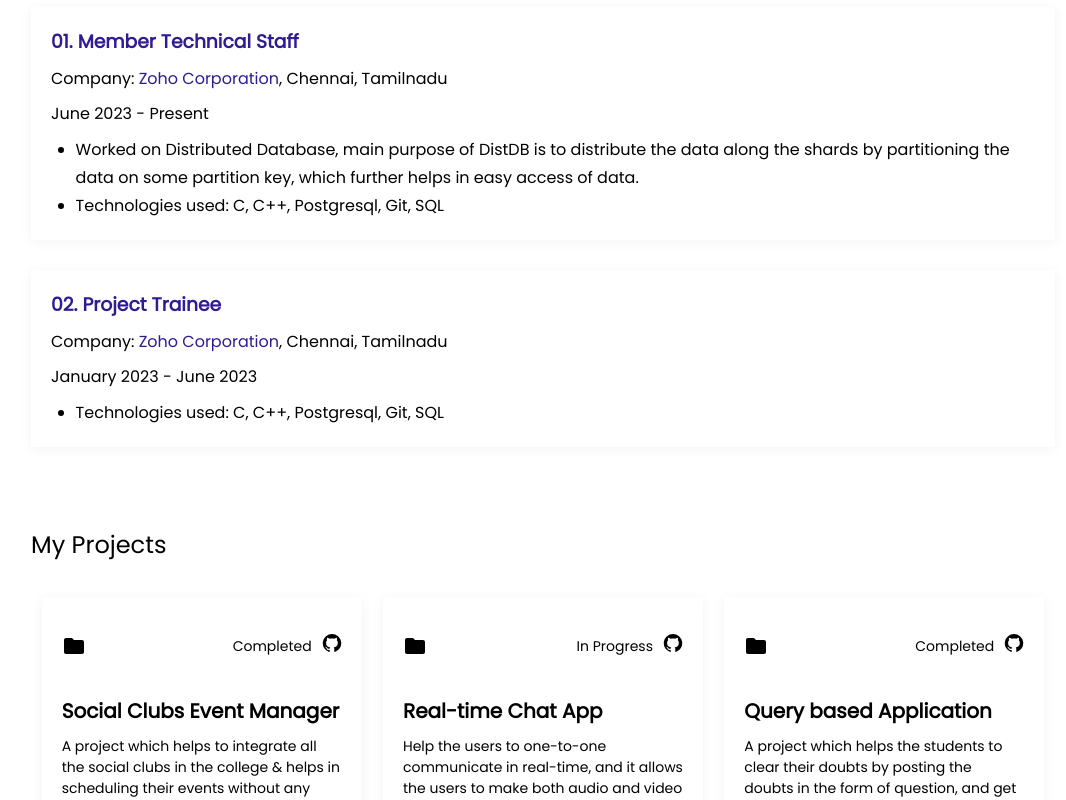
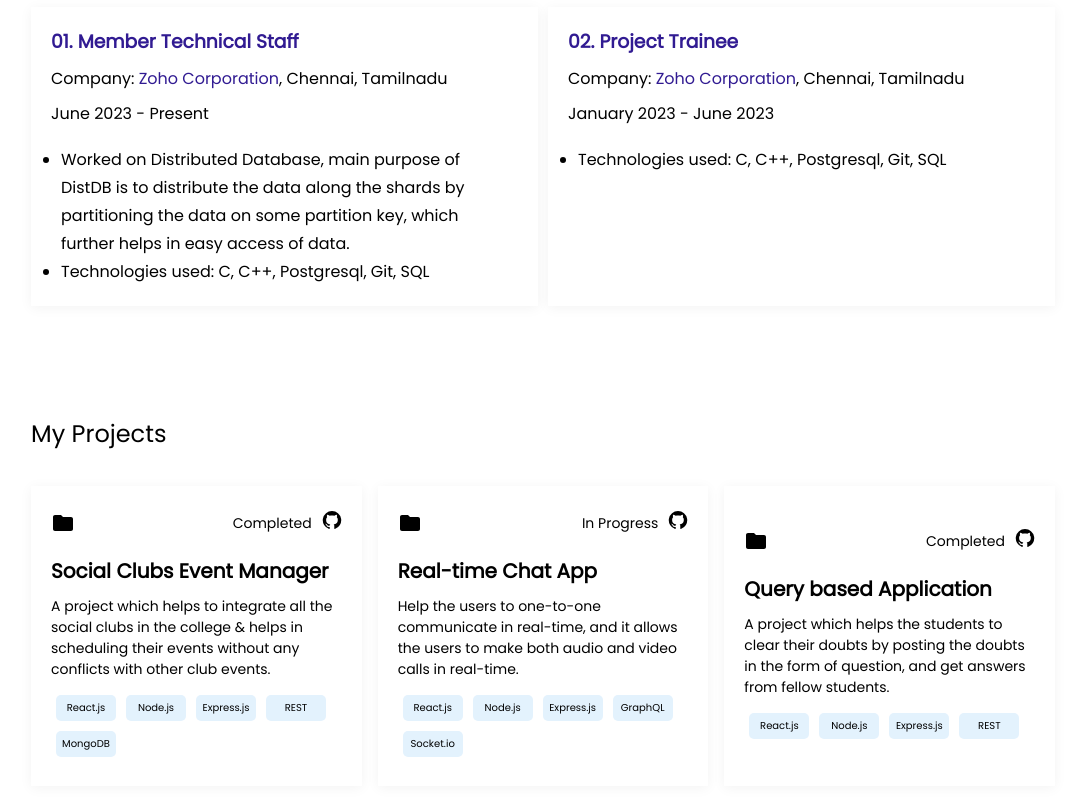
Before and after one commit to sambasivareddy-ch/sambasiva, a React (Create React App) app: page / in a window 1280 px wide. Shown: the part 1060-1860 px from the top of the page, without its empty margins (97-1163 px from the left). Built offline with nearby package versions, Linux system fonts and the light colour scheme.

Commit message:
Experience and project layout changed

```diff
--- a/src/components/Experience.js
+++ b/src/components/Experience.js
@@ -6,6 +6,7 @@ const Experience = () => {
     return (
         <div id="experience" className={styles["experience-wrapper"]}>
             <h2 className={styles["title"]}>Experience</h2>
+            <div className={styles["experiences"]}>
                 <div className={styles["experience"]}>
                     <h3 className={styles["experience-title"]}>01. Member Technical Staff</h3>
                     <p className={styles["company"]}>
@@ -51,6 +52,7 @@ const Experience = () => {
                     </ul>
                 </div>
             </div>
+        </div>
     );
 };
 
--- a/src/components/Project.js
+++ b/src/components/Project.js
@@ -4,7 +4,6 @@ import GitHubIcon from "@mui/icons-material/GitHub";
 import styles from "../styles/page.module.css";
 
 const Project = (props) => {
-    console.log(props)
     const classes = `${styles["pro-wrapper"]} ${props.className}`
     return (
         <div className={classes}>
--- a/src/styles/page.module.css
+++ b/src/styles/page.module.css
@@ -96,7 +96,7 @@
 
 .highlights {
     width: 95%;
-    margin: auto;
+    margin: 10px 0 auto 10px;
     font-size: 1em;
     line-height: 28px;
 }
@@ -164,13 +164,11 @@
 
 .pro-wrapper {
     width: 280px;
-    height: 350px;
     padding: 20px;
-    display: grid;
-    grid-template-rows: 20% 60% 15%;
     align-content: space-evenly;
     margin: 5px auto;
     box-shadow: 0px 2px 12px rgba(0, 0, 0, 0.05);
+    box-sizing: border-box;
 }
 
 .project-header {
@@ -293,6 +291,12 @@
     background-color: transparent;
 }
 
+.project-page__display {
+    box-sizing: border-box;
+    height: fit-content;
+    /* padding: 20px; */
+}
+
 /* @media screen and (max-width: 599px) {
     .my-img {
         display: none;
@@ -333,10 +337,44 @@
     .title::after{
         width: 100px;
     }
+    .pro-wrapper {
+        height: fit-content;
+    }
+}
+
+@media screen and (min-width: 829px) {
+    .experiences {
+        display: grid;
+        grid-template-columns: repeat(2, 1fr);
+        gap: 10px;
+    }
+    .experience {
+        width: 100%;
+        box-sizing: border-box;
+    }
+    .pro-wrapper {
+        width: 100%;
+        height: 300px;
+        overflow-y: scroll;
+    }
+    ::-webkit-scrollbar {
+        display: none;
+    }
 }
 
 @media screen and (min-width: 829px) and (max-width: 1015px){
     .pro-wrapper {
-        width: 280px;
+        width: 100%;
     }
 }
+
+@media screen and (min-width: 1016px) {
+    .projects-list {
+        display: grid;
+        grid-template-columns: repeat(3, 1fr);
+        gap: 1em;
+    }
+    .pro-wrapper {
+        width: 100%;
+    }
+}
--- a/src/styles/projectpage.module.css
+++ b/src/styles/projectpage.module.css
@@ -28,11 +28,20 @@
 }
 
 .projects-list {
-    margin: 30px 0;
-    display: flex;
-    flex-wrap: wrap;
+    display: grid;
+    grid-template-columns: repeat(2, 1fr);
+    margin: 20px;
 }
 
 .project-page__display {
-    width: 50%;
+    box-sizing: border-box;
+    height: fit-content;
+    /* padding: 20px; */
 }
+
+@media screen and (max-width: 827px){
+    .projects-list {
+        display: flex;
+        flex-direction: column;
+    }
+}
```
Lines whose indentation alone changed are shown as unchanged.
